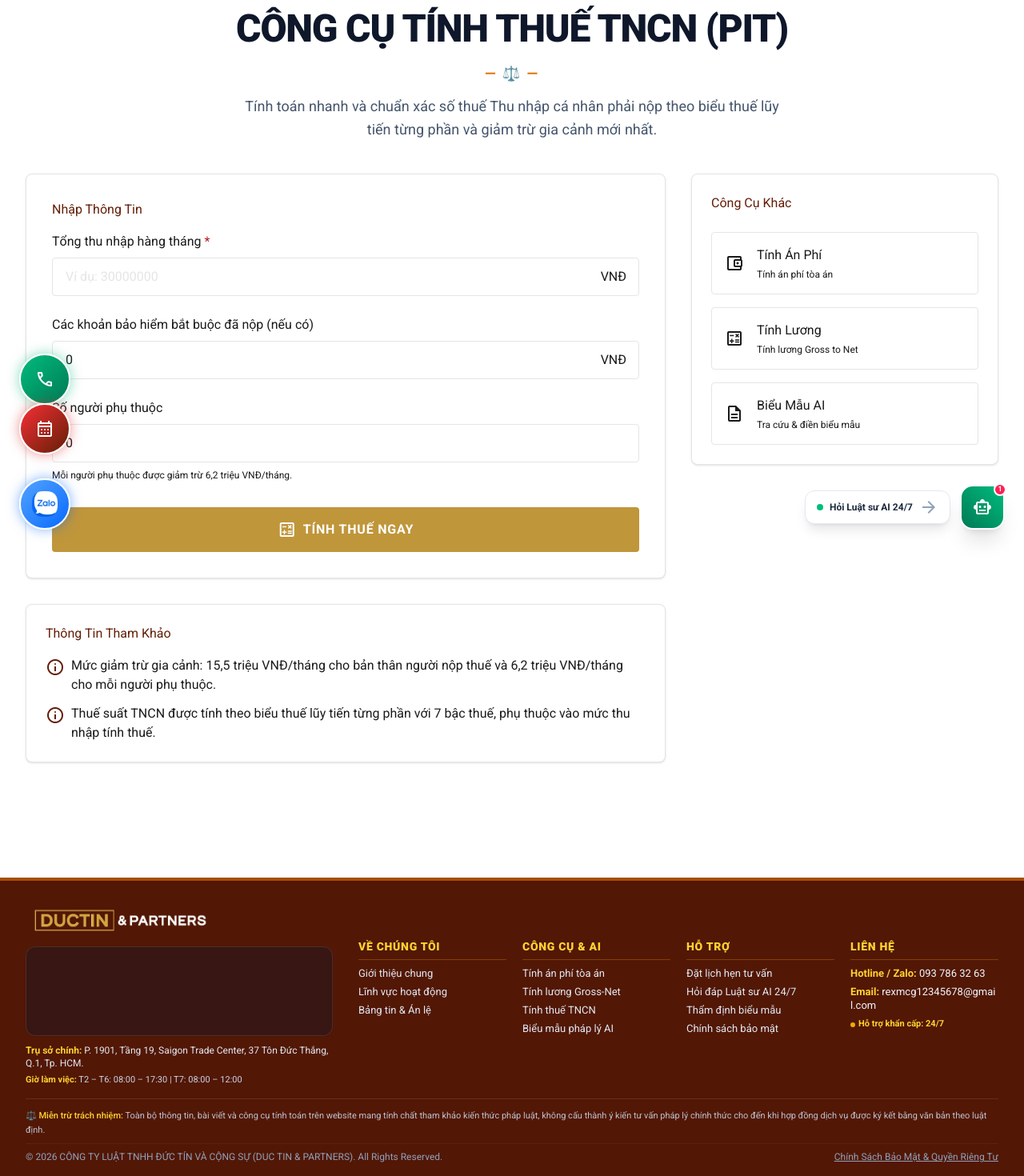
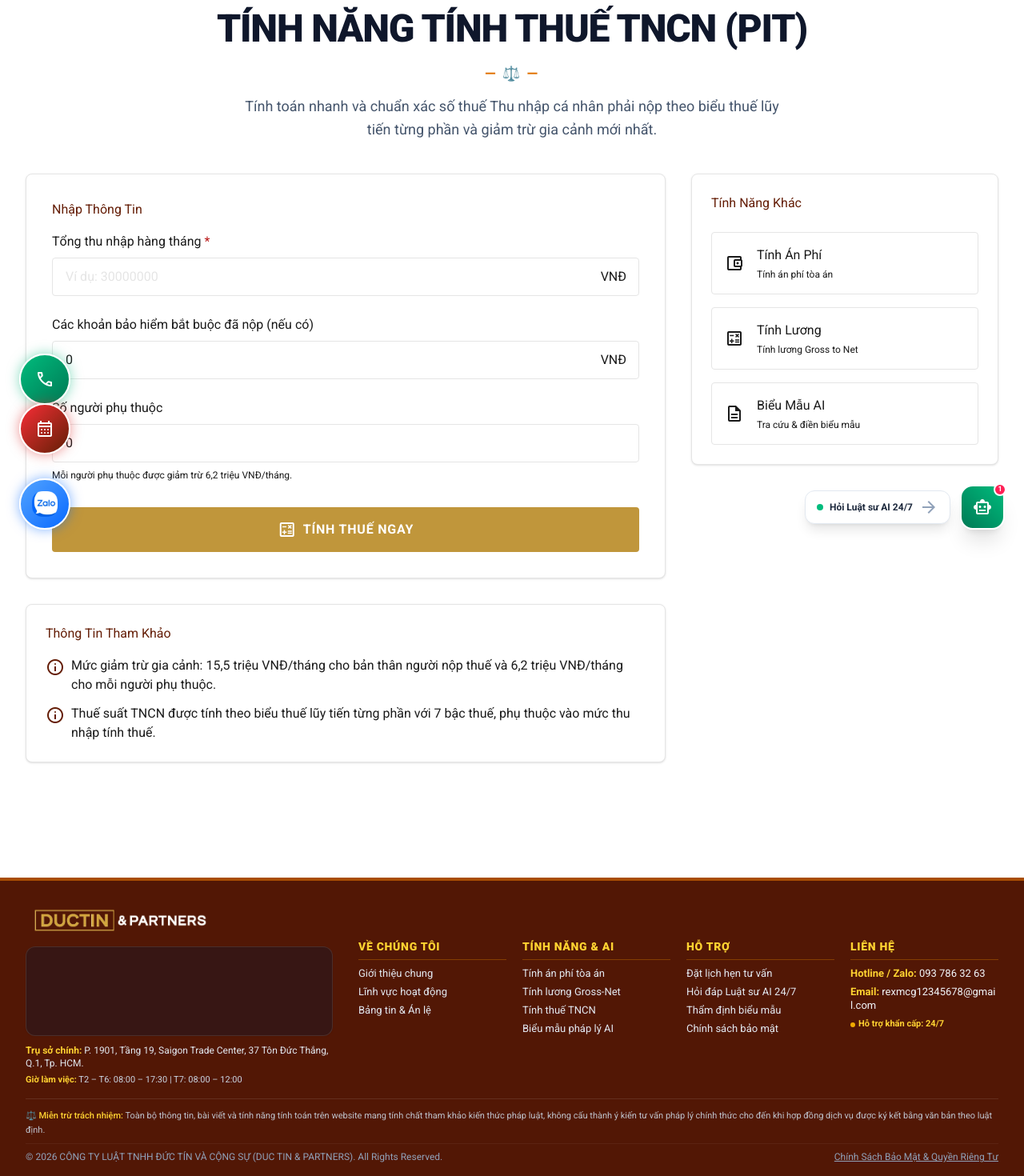
Before and after one commit to RexMcG/webluatductin, a Next.js app: page /pit-calculator in a window 1280 px wide. Shown: the part 114-1584 px from the top of the page at 80% size. Built offline with nearby package versions, Linux system fonts and the light colour scheme; grey boxes are pictures that could not be loaded.

Commit message:
refactor: rename 'Công Cụ Pháp Lý & AI' and 'Công cụ' to 'Tính Năng' across website

```diff
--- a/src/app/court-fee-calculator/page.tsx
+++ b/src/app/court-fee-calculator/page.tsx
@@ -24,7 +24,7 @@ export default function CourtFeeCalculator() {
     <div className="max-w-7xl mx-auto px-4 md:px-8 pt-10 pb-16 min-h-screen">
       <div className="text-center mb-10 max-w-4xl mx-auto">
         <h1 className="text-3xl sm:text-4xl md:text-5xl font-black text-slate-900 font-sans tracking-tight uppercase mb-3 leading-tight">
-          Công Cụ Tính Án Phí Tòa Án
+          Tính Năng Tính Án Phí Tòa Án
         </h1>
         <div className="text-amber-600 flex items-center justify-center my-3">
           <span className="tracking-widest font-bold text-lg">— ⚖️ —</span>
--- a/src/app/layout.tsx
+++ b/src/app/layout.tsx
@@ -19,7 +19,7 @@ export const metadata: Metadata = {
     template: "%s | Luật Đức Tín (DUC TIN & Partners)",
   },
   description:
-    "Công ty Luật TNHH Đức Tín & Cộng Sự do Luật sư Phan Đức Tín trực tiếp điều hành. Chuyên sâu tư vấn đầu tư FDI, doanh nghiệp, bất động sản, hôn nhân gia đình, tranh tụng Tòa án và cung cấp công cụ AI pháp lý hàng đầu.",
+    "Công ty Luật TNHH Đức Tín & Cộng Sự do Luật sư Phan Đức Tín trực tiếp điều hành. Chuyên sâu tư vấn đầu tư FDI, doanh nghiệp, bất động sản, hôn nhân gia đình, tranh tụng Tòa án và cung cấp tính năng AI pháp lý hàng đầu.",
   keywords: [
     "luật sư uy tín",
     "công ty luật đức tín",
@@ -66,7 +66,7 @@ export const metadata: Metadata = {
     card: "summary_large_image",
     title: "Công Ty Luật TNHH Đức Tín & Cộng Sự | DUC TIN & Partners",
     description:
-      "Tư vấn pháp lý chuyên nghiệp, tranh tụng Tòa án và ứng dụng công cụ AI pháp luật đột phá.",
+      "Tư vấn pháp lý chuyên nghiệp, tranh tụng Tòa án và ứng dụng tính năng AI pháp luật đột phá.",
     images: ["/img/herobanner.webp"],
   },
   robots: {
--- a/src/app/page.tsx
+++ b/src/app/page.tsx
@@ -36,7 +36,7 @@ export default function Home() {
   }, []);
 
   const SEARCH_NAV_ROUTES = [
-    { keywords: ["lương", "tính lương", "gross", "net", "lương gross", "lương net", "thu nhập"], title: "Tính Lương Gross-to-Net", href: "/salary-calculator", icon: "payments", desc: "Công cụ chuyển đổi lương Gross sang Net & bảo hiểm" },
+    { keywords: ["lương", "tính lương", "gross", "net", "lương gross", "lương net", "thu nhập"], title: "Tính Lương Gross-to-Net", href: "/salary-calculator", icon: "payments", desc: "Tính năng chuyển đổi lương Gross sang Net & bảo hiểm" },
     { keywords: ["thuế", "thuế tncn", "tính thuế", "thuế thu nhập cá nhân", "giảm trừ gia cảnh"], title: "Tính Thuế TNCN Khấu Trừ", href: "/pit-calculator", icon: "account_balance", desc: "Tính chính xác mức thuế TNCN phải nộp & giảm trừ" },
     { keywords: ["án phí", "tính án phí", "lệ phí tòa", "tòa án", "án phí dân sự", "án phí đất đai"], title: "Tính Án Phí Tòa Án", href: "/court-fee-calculator", icon: "calculate", desc: "Tra cứu & tính án phí sơ thẩm, phúc thẩm nhanh chóng" },
     { keywords: ["hợp đồng", "thẩm định", "soát hợp đồng", "check hợp đồng", "rủi ro hợp đồng"], title: "Tư Vấn Hợp Đồng Với Luật Sư AI", href: "/ai-chatbot", icon: "smart_toy", desc: "Hỏi Luật sư AI để rà soát rủi ro pháp lý hợp đồng" },
@@ -447,7 +447,7 @@ export default function Home() {
         <div className="max-w-container-max mx-auto px-margin-mobile md:px-margin-desktop">
           <div className="text-center mb-12 w-full flex flex-col items-center justify-center">
             <h2 className="text-3xl md:text-5xl font-black text-slate-900 font-sans leading-tight tracking-tight uppercase text-center mb-2">
-              Công Cụ Pháp Lý &amp; AI
+              Tính Năng
             </h2>
             <div className="text-amber-800 flex items-center justify-center mt-1">
               <span className="tracking-widest font-bold text-lg">— ⚖️ —</span>
@@ -476,7 +476,7 @@ export default function Home() {
                   Tính Lương Gross-to-Net
                 </h3>
                 <p className="font-body-md text-text-secondary leading-relaxed mb-8 flex-grow text-sm sm:text-base">
-                  Công cụ tính lương, BHXH, BHYT và các khoản trích theo lương chuẩn xác theo quy định pháp luật 2026.
+                  Tính năng tính lương, BHXH, BHYT và các khoản trích theo lương chuẩn xác theo quy định pháp luật 2026.
                 </p>
                 <div className="mt-auto">
                   <Link href="/salary-calculator" className="flex w-full items-center justify-center bg-[#641D06] hover:bg-black text-white rounded-full px-6 py-3.5 transition-colors font-bold text-sm sm:text-[15px] shadow-2xs text-center">
--- a/src/app/pit-calculator/page.tsx
+++ b/src/app/pit-calculator/page.tsx
@@ -46,7 +46,7 @@ export default function PITCalculator() {
       {/* Page Title */}
       <div className="text-center mb-10 max-w-4xl mx-auto">
         <h1 className="text-3xl sm:text-4xl md:text-5xl font-black text-slate-900 font-sans tracking-tight uppercase mb-3 leading-tight">
-          Công Cụ Tính Thuế TNCN (PIT)
+          Tính Năng Tính Thuế TNCN (PIT)
         </h1>
         <div className="text-amber-600 flex items-center justify-center my-3">
           <span className="tracking-widest font-bold text-lg">— ⚖️ —</span>
@@ -219,7 +219,7 @@ export default function PITCalculator() {
           <div className="lg:col-span-1 space-y-6">
             {/* Other Tools */}
             <div className="bg-surface-alt border border-border-neutral p-6 rounded-lg shadow-sm sticky top-24">
-              <h3 className="font-headline-md text-headline-md text-primary mb-6">Công Cụ Khác</h3>
+              <h3 className="font-headline-md text-headline-md text-primary mb-6">Tính Năng Khác</h3>
               <div className="space-y-4">
                 <Link className="flex items-center gap-4 p-4 bg-surface-main border border-border-neutral rounded hover:border-primary transition-colors" href="/court-fee-calculator">
                   <span className="material-symbols-outlined text-text-secondary">account_balance_wallet</span>
--- a/src/app/privacy-policy/page.tsx
+++ b/src/app/privacy-policy/page.tsx
@@ -96,7 +96,7 @@ export default function PrivacyPolicyPage() {
                 <strong>Nội dung hồ sơ, vụ việc:</strong> Tóm tắt tình trạng tranh chấp, nhu cầu tư vấn pháp lý, tài liệu hoặc văn bản đính kèm do Quý khách tự nguyện cung cấp để luật sư thẩm định.
               </li>
               <li>
-                <strong>Dữ liệu tương tác công cụ trực tuyến:</strong> Câu hỏi gửi đến Trợ lý AI, văn bản tra cứu biểu mẫu hoặc tính toán án phí, lương Gross-Net. Dữ liệu này được xử lý phục vụ phiên làm việc và ẩn danh hóa an toàn.
+                <strong>Dữ liệu tương tác tính năng trực tuyến:</strong> Câu hỏi gửi đến Trợ lý AI, văn bản tra cứu biểu mẫu hoặc tính toán án phí, lương Gross-Net. Dữ liệu này được xử lý phục vụ phiên làm việc và ẩn danh hóa an toàn.
               </li>
               <li>
                 <strong>Dữ liệu kỹ thuật:</strong> Địa chỉ IP, loại trình duyệt, nhật ký truy cập nhằm duy trì tính ổn định và an ninh của hệ thống máy chủ website.
--- a/src/app/salary-calculator/page.tsx
+++ b/src/app/salary-calculator/page.tsx
@@ -59,7 +59,7 @@ export default function SalaryCalculator() {
       {/* Page Title */}
       <div className="text-center mb-10 max-w-4xl mx-auto">
         <h1 className="text-3xl sm:text-4xl md:text-5xl font-black text-slate-900 font-sans tracking-tight uppercase mb-3 leading-tight">
-          Công Cụ Tính Lương Gross-to-Net
+          Tính Năng Tính Lương Gross-to-Net
         </h1>
         <div className="text-amber-600 flex items-center justify-center my-3">
           <span className="tracking-widest font-bold text-lg">— ⚖️ —</span>
@@ -248,7 +248,7 @@ export default function SalaryCalculator() {
           <div className="lg:col-span-1 space-y-6">
             {/* Other Tools */}
             <div className="bg-surface-alt border border-border-neutral p-6 rounded-lg shadow-sm sticky top-24">
-              <h3 className="font-headline-md text-headline-md text-primary mb-6">Công Cụ Khác</h3>
+              <h3 className="font-headline-md text-headline-md text-primary mb-6">Tính Năng Khác</h3>
               <div className="space-y-4">
                 <Link className="flex items-center gap-4 p-4 bg-surface-main border border-border-neutral rounded hover:border-primary transition-colors" href="/court-fee-calculator">
                   <span className="material-symbols-outlined text-text-secondary">account_balance_wallet</span>
--- a/src/components/layout/Footer.tsx
+++ b/src/components/layout/Footer.tsx
@@ -168,10 +168,10 @@ export default function Footer() {
                 </div>
               </div>
 
-              {/* Col 2: Công cụ & AI */}
+              {/* Col 2: Tính năng & AI */}
               <div className="flex flex-col gap-2">
                 <p className="text-xs md:text-sm font-extrabold uppercase tracking-wider text-amber-300 pb-1.5 border-b border-amber-500/30">
-                  Công cụ &amp; AI
+                  Tính năng &amp; AI
                 </p>
                 <div className="flex flex-col gap-1.5 text-xs md:text-[13px]">
                   <Link className="text-slate-200 hover:text-amber-300 transition-colors" href="/court-fee-calculator">
@@ -235,7 +235,7 @@ export default function Footer() {
           {/* Bottom Area: 1-line Disclaimer + Copyright Row */}
           <div className="mt-4 pt-3 border-t border-white/10 flex flex-col gap-2 text-slate-300/90 text-[11px]">
             <p className="leading-relaxed">
-              <strong className="text-amber-300 font-medium">⚖️ Miễn trừ trách nhiệm:</strong> Toàn bộ thông tin, bài viết và công cụ tính toán trên website mang tính chất tham khảo kiến thức pháp luật, không cấu thành ý kiến tư vấn pháp lý chính thức cho đến khi hợp đồng dịch vụ được ký kết bằng văn bản theo luật định.
+              <strong className="text-amber-300 font-medium">⚖️ Miễn trừ trách nhiệm:</strong> Toàn bộ thông tin, bài viết và tính năng tính toán trên website mang tính chất tham khảo kiến thức pháp luật, không cấu thành ý kiến tư vấn pháp lý chính thức cho đến khi hợp đồng dịch vụ được ký kết bằng văn bản theo luật định.
             </p>
             <div className="flex flex-col sm:flex-row items-center justify-between gap-2 pt-2 border-t border-white/5 text-xs text-slate-400">
               <p>© 2026 CÔNG TY LUẬT TNHH ĐỨC TÍN VÀ CỘNG SỰ (DUC TIN &amp; PARTNERS). All Rights Reserved.</p>
--- a/src/components/layout/Header.tsx
+++ b/src/components/layout/Header.tsx
@@ -184,7 +184,7 @@ export default function Header() {
             </Link>
 
             <div className="text-[11px] font-black uppercase tracking-wider text-slate-400 mt-2 pt-2 border-t border-slate-100 px-4">
-              Công cụ tính toán
+              Tính năng tính toán
             </div>
             <Link
               href="/court-fee-calculator"
```
